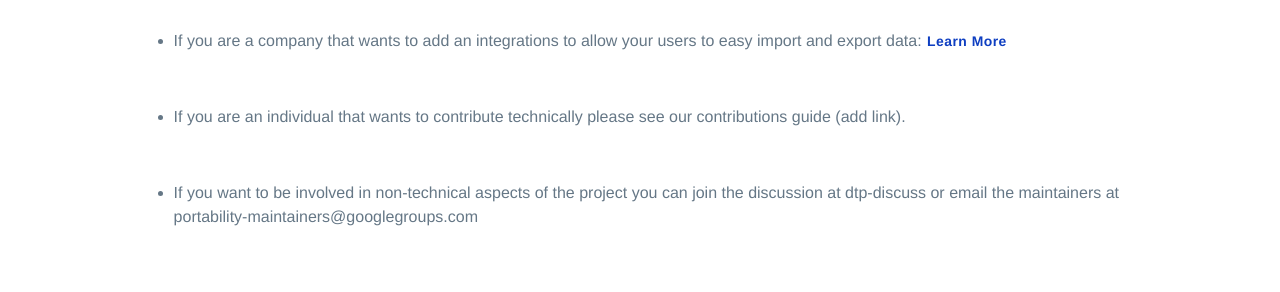
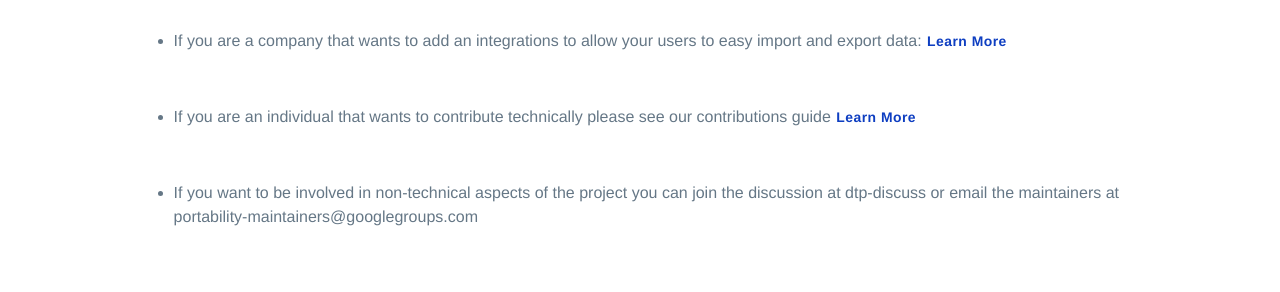
Before and after one commit to holachuy/staging-dtp, a Jekyll site: the page built from index.md, in a window 1280 px wide and 900 px high, scrolled down 3025 px. Shown: the part 218-510 px from the top of the window. Built offline with Jekyll 4.4.1, drawn with Linux system fonts in a browser that asks for light colours; our own code applies the rules of GitHub Pages for plain Markdown files.

Commit message:
Update index.md

```diff
--- a/index.md
+++ b/index.md
@@ -74,7 +74,7 @@ We welcome everyone to participate, the more expertise and viewpoints we have co
 
   * If you are a company that wants to add an integrations to allow your users to easy import and export data: [Learn More](https://github.com/google/data-transfer-project/blob/master/Documentation/Integration.md)
 
-  * If you are an individual that wants to contribute technically please see our contributions guide (add link).
+  * If you are an individual that wants to contribute technically please see our contributions guide [Learn More](https://github.com/google/data-transfer-project/blob/master/Documentation/Developer.md)
 
   * If you want to be involved in non-technical aspects of the project you can join the discussion at dtp-discuss or email the maintainers at portability-maintainers@googlegroups.com
 
```
